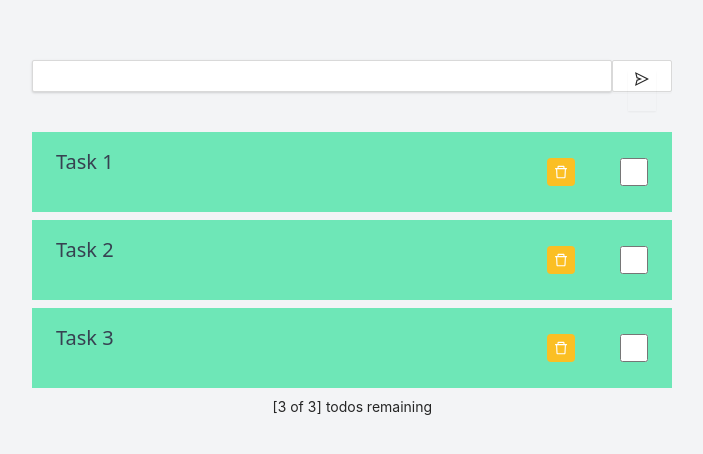
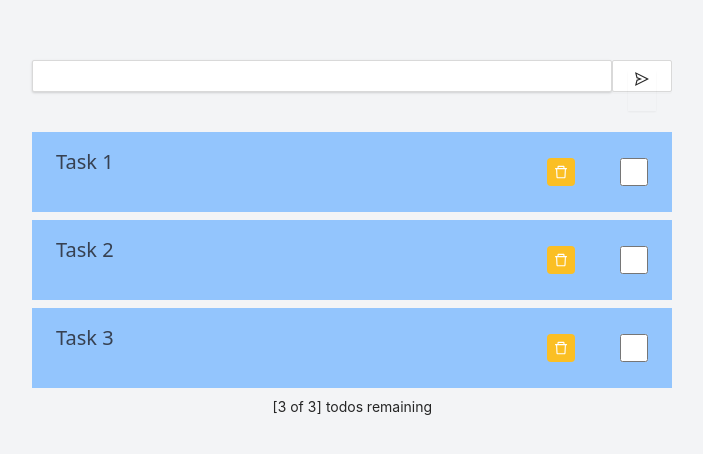
Before and after one commit to Binuraowin/cabbage-apps-todoapp, a React (Create React App) app in the folder cabbage-todoapp/: page / in a window 1280 px wide. Shown: the part 154-608 px from the top of the page, without its empty margins (288-991 px from the left). Built offline with nearby package versions, Linux system fonts and the light colour scheme.

Commit message:
add todo stories

```diff
--- a/cabbage-todoapp/src/Components/row/Row.tsx
+++ b/cabbage-todoapp/src/Components/row/Row.tsx
@@ -21,7 +21,7 @@ export const Row = ({
     <div
       className={`
           flex w-full p-4 mb-2 justify-between items-center
-         ${isCompleted ? "bg-red-400 " : "bg-green-300"}
+         ${isCompleted ? "bg-red-400 " : "bg-blue-300"}
         `}
     >
       <p
```
Also changed, not shown: 1 other file (tests, documents, lock files or other folders).
